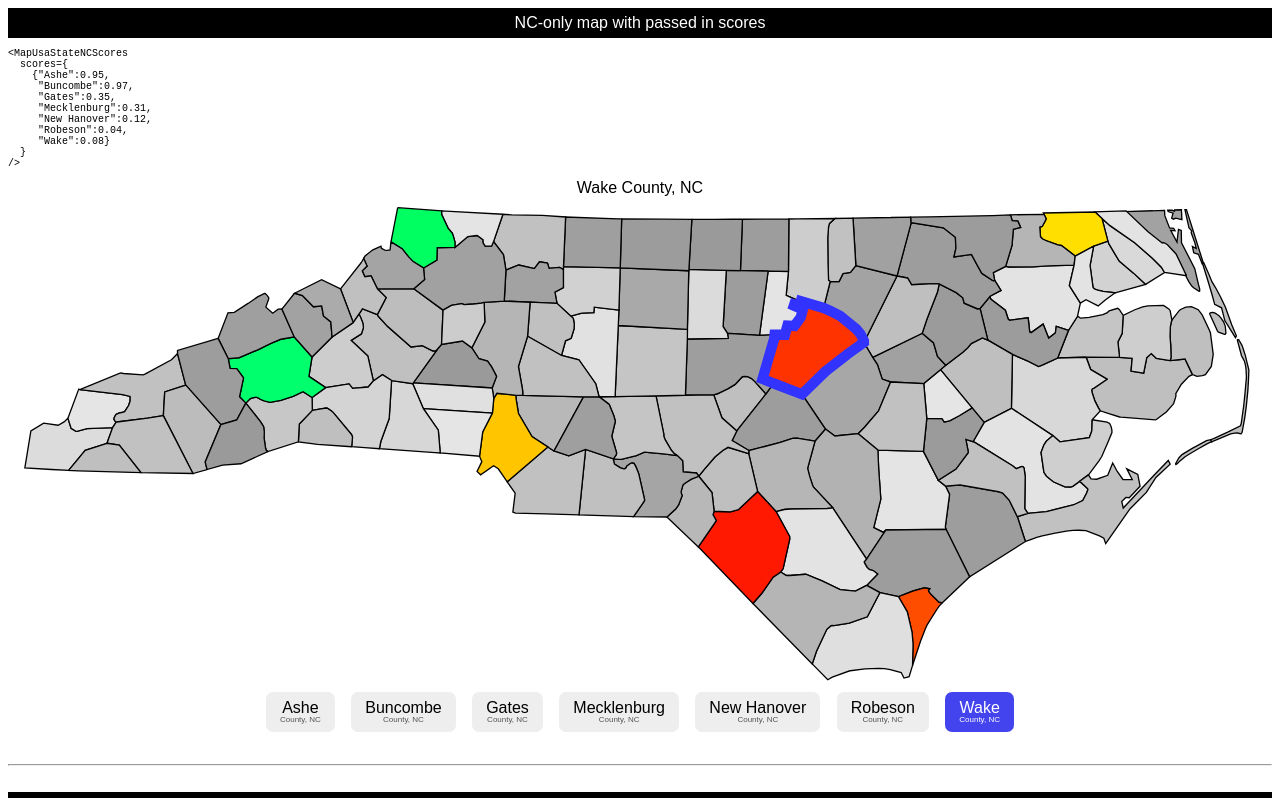
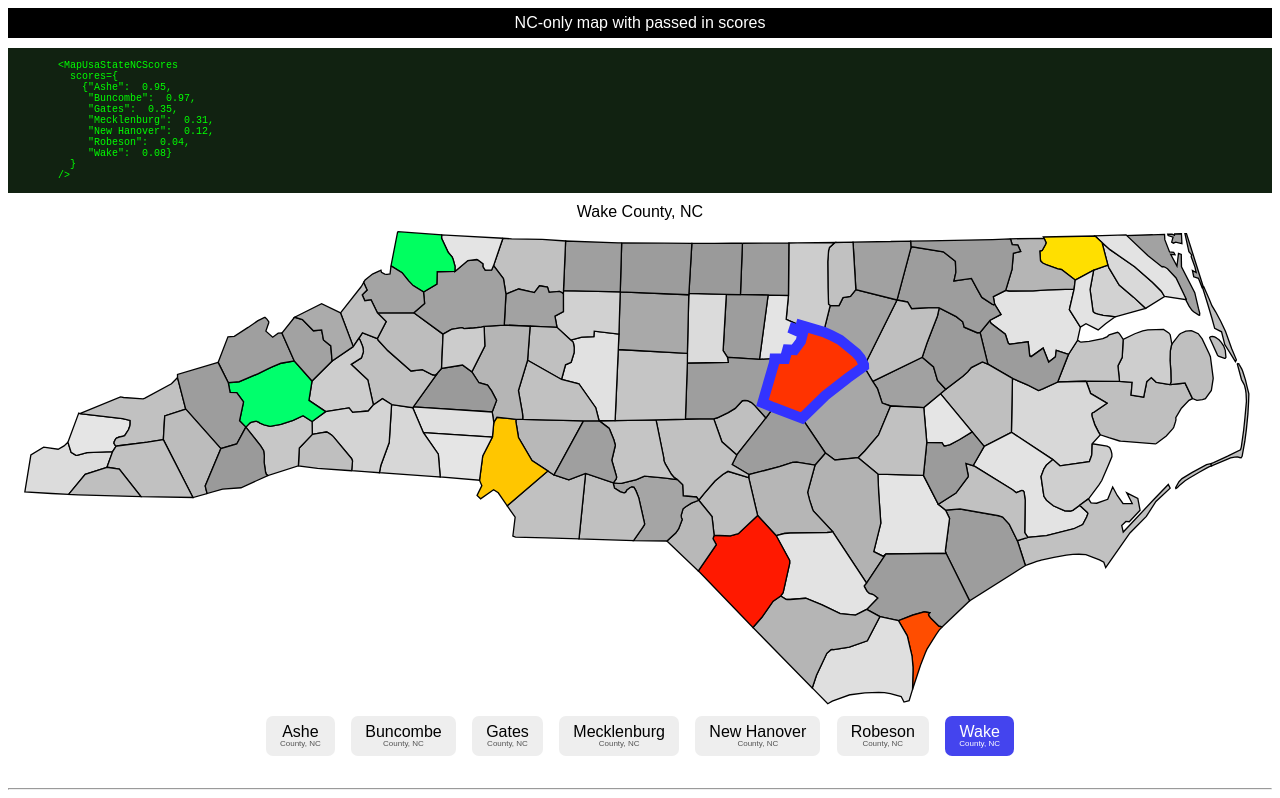
Before and after one commit to kenlane33/map-nc, a React (Create React App) app: page / in a window 1280 px wide. Shown: the top 798 px of the page. Built offline with nearby package versions, Linux system fonts and the light colour scheme.

Commit message:
Green example pre

```diff
--- a/src/App.js
+++ b/src/App.js
@@ -24,7 +24,7 @@ const fakeScores = {
   'Wake':        rndScore(),
   // 'Onslow':      rndScore(),
 }
-const fakeScoreTxt = JSON.stringify(fakeScores).replace(/,/g,',\n     ')
+const fakeScoreTxt = JSON.stringify(fakeScores).replace(/,/g,',\n     ').replace(/:/g,':  ')
 const howTo = `<MapUsaStateNCScores \n  scores={\n    ${fakeScoreTxt}\n  }\n/>`
 //----------------------////----------------------
 export default function App() {
@@ -35,7 +35,7 @@ export default function App() {
     <div className="App">
 
       <Header txt='NC-only map with passed in scores' />
-      <pre style={{fontSize:10, whiteSpace: 'pre-wrap', textAlign:'left'}}>
+      <pre style={{background:'#121', color:'#0f0', padding: '12px 50px', fontSize:10, whiteSpace: 'pre-wrap', textAlign:'left'}}>
         {howTo}
       </pre>
       <MapUsaStateNCScores scores={fakeScores} doPickPart={doPickPart} />
--- a/src/components/maps_of_regions/MapUsaState_NC_Scores.js
+++ b/src/components/maps_of_regions/MapUsaState_NC_Scores.js
@@ -28,8 +28,8 @@ export default function MapUsaStateNCScores( props ) {
     buttonTextFn: (p,r,abbr)=>[`${p}`, `County, ${r}`],
     partWordFn: (p,r)=>`${p} County, ${r}`,
     backIcon: null,
+    enabledOverride: enabledOnes,
     fillColorOfPartFn: fillColorFn,
-    enabledOverride: enabledOnes,
   }
 
   ///////
```
